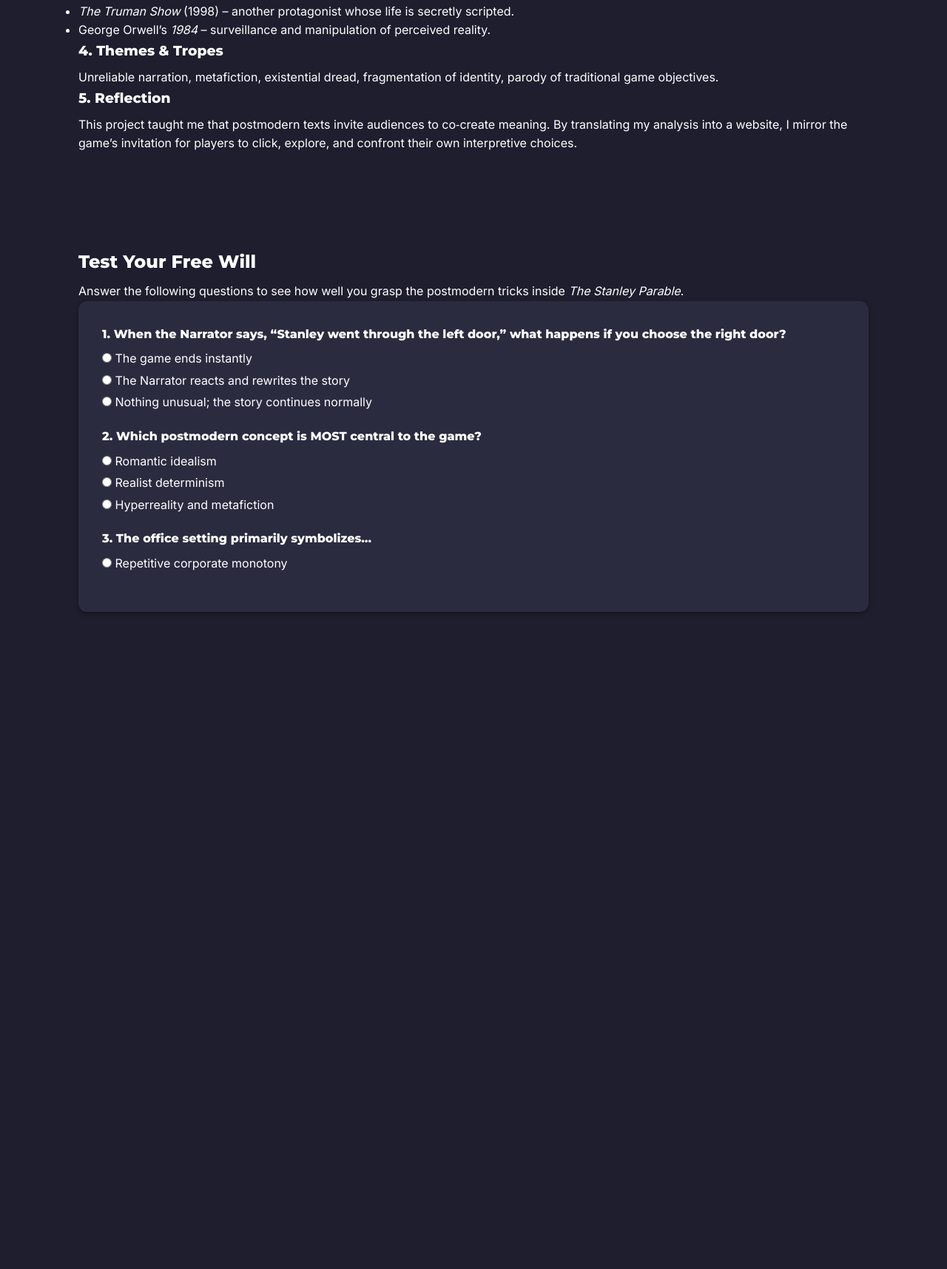
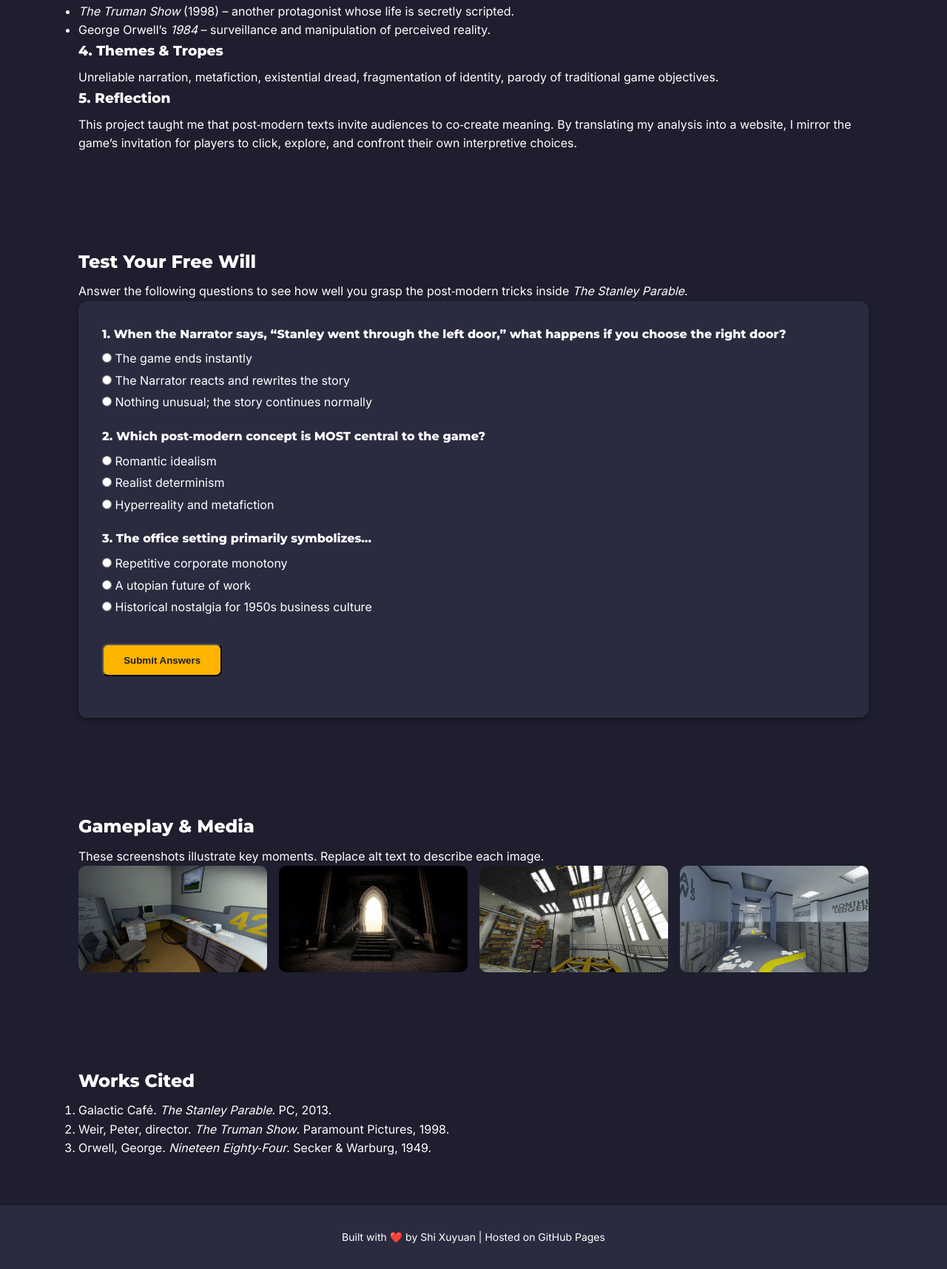
Before and after one commit to T1spar/the-Stanley-parable, a plain HTML site: page index.html in a window 1280 px wide. Shown: the part 2440-4155 px from the top of the page at 74% size. Before the commit the page ends 3331 px from the top, so only its background shows below. Drawn offline with Linux system fonts and the light colour scheme.

Commit message:
Update index.html

```diff
--- a/index.html
+++ b/index.html
@@ -11,13 +11,13 @@
   <link href="https://fonts.googleapis.com/css2?family=Montserrat:wght@400;600;800&family=Inter:wght@300;400;500&display=swap" rel="stylesheet">
 
   <style>
-    :root {
-      --bg-dark: #1e1e2f;
-      --bg-light: #2b2b40;
-      --text-light: #ffffff;
-      --accent: #ffb400;
-      --accent-light: #ffd773;
-      --max-width: 1100px;
+    :root{
+      --bg-dark:#1e1e2f;
+      --bg-light:#2b2b40;
+      --text-light:#ffffff;
+      --accent:#ffb400;
+      --accent-light:#ffd773;
+      --max-width:1100px;
     }
 
     *{box-sizing:border-box;margin:0;padding:0}
@@ -32,13 +32,20 @@
     .nav-links{display:flex;gap:1.25rem;font-weight:600;letter-spacing:.4px}
 
     /* Hero */
-    .hero{position:relative;min-height:100vh;display:flex;align-items:center;justify-content:center;text-align:center;padding:0 1rem;background:url('assets/images/hero.jpg') center/cover no-repeat fixed;color:var(--text-light)}
+    .hero{
+      position:relative;min-height:100vh;display:flex;align-items:center;justify-content:center;
+      text-align:center;padding:0 1rem;background:url('assets/images/hero.jpg') center/cover no-repeat fixed;
+      color:var(--text-light)
+    }
     .hero::before{content:"";position:absolute;inset:0;background:rgba(0,0,0,.6)}
     .hero-content{position:relative;z-index:1;max-width:800px}
     .hero h1{font-size:clamp(2.2rem,6vw,3.5rem);font-weight:800;line-height:1.15}
     .hero h2{font-size:clamp(1.1rem,3vw,1.5rem);font-weight:400;margin-top:.75rem}
     .meta{margin-top:1.25rem;font-size:.9rem;opacity:.8;letter-spacing:.5px}
-    .btn{background:var(--accent);color:var(--bg-dark);padding:.8rem 1.7rem;border-radius:8px;font-weight:700;transition:background .2s ease;display:inline-block;margin-top:2rem}
+    .btn{
+      background:var(--accent);color:var(--bg-dark);padding:.8rem 1.7rem;border-radius:8px;font-weight:700;
+      transition:background .2s ease;display:inline-block;margin-top:2rem
+    }
     .btn:hover{background:var(--accent-light)}
 
     /* Sections */
@@ -76,7 +83,7 @@
     </nav>
   </header>
 
-  <!-- Hero -->
+  <!-- 1. Hero / Home -->
   <section id="home" class="hero">
     <div class="hero-content">
       <h1>The Illusion of Choice</h1>
@@ -86,7 +93,7 @@
     </div>
   </section>
 
-  <!-- Introduction -->
+  <!-- 2. Introduction -->
   <section id="intro">
     <h2>What Is <em>The Stanley Parable</em>?</h2>
     <p><em>The Stanley Parable</em> is a 2013 first‑person “walking simulator” developed by Galactic Café. Walking simulators are narrative‑driven games that focus on exploration and story rather than combat or complex mechanics. Players move through environments, uncovering plot details at their own pace.</p>
@@ -97,16 +104,17 @@
     <h3>Choice Structure</h3>
     <p>Despite dozens of possible endings, the game reveals that every path was pre‑written. Your apparent freedom is part of the design, challenging the player to question whether choice in games (and life) is real or illusory.</p>
 
+    <!-- Intro image (upload your own file or change filename) -->
     <img src="assets/images/map_choice.jpg" alt="Flowchart of narrative choices in The Stanley Parable" class="intro-img">
     <p class="caption">A fan‑made map visualising most decision paths in the game.</p>
   </section>
 
-  <!-- Analysis -->
+  <!-- 3. Analysis -->
   <section id="analysis">
     <h2>Critical Analysis</h2>
 
     <h3>1. Postmodern Lens</h3>
-    <p><strong>Breaking the Fourth Wall & Hyperreality:</strong> The Narrator addresses the player directly, making the game aware of its own fictionality. This self‑reference forces players to question the boundaries between the game world and their reality.</p>
+    <p><strong>Breaking the Fourth Wall & Hyperreality:</strong> The Narrator addresses the player directly, making the game aware of its own fictionality. This self‑reference forces players to question the boundaries between the game world and their reality.</p>
     <p><strong>Illusion of Free Will:</strong> No matter which hallway the player chooses, the game has already scripted the outcomes. The sense of agency is exposed as theatrical—echoing postmodern skepticism toward grand narratives of autonomy.</p>
 
     <h3>2. Societal Context</h3>
@@ -118,19 +126,20 @@
       <li>George Orwell’s <em>1984</em> – surveillance and manipulation of perceived reality.</li>
     </ul>
 
-    <h3>4. Themes & Tropes</h3>
+    <h3>4. Themes & Tropes</h3>
     <p>Unreliable narration, metafiction, existential dread, fragmentation of identity, parody of traditional game objectives.</p>
 
     <h3>5. Reflection</h3>
-    <p>This project taught me that postmodern texts invite audiences to co‑create meaning. By translating my analysis into a website, I mirror the game’s invitation for players to click, explore, and confront their own interpretive choices.</p>
+    <p>This project taught me that post‑modern texts invite audiences to co‑create meaning. By translating my analysis into a website, I mirror the game’s invitation for players to click, explore, and confront their own interpretive choices.</p>
   </section>
 
-  <!-- Quiz -->
+  <!-- 4. Quiz -->
   <section id="quiz-section">
     <h2>Test Your Free Will</h2>
-    <p>Answer the following questions to see how well you grasp the postmodern tricks inside <em>The Stanley Parable</em>.</p>
+    <p>Answer the following questions to see how well you grasp the post‑modern tricks inside <em>The Stanley Parable</em>.</p>
 
     <div id="quiz">
+      <!-- Question 1 -->
       <div class="question" data-answer="b">
         <h4>1. When the Narrator says, “Stanley went through the left door,” what happens if you choose the right door?</h4>
         <div class="answers">
@@ -140,8 +149,9 @@
         </div>
       </div>
 
+      <!-- Question 2 -->
       <div class="question" data-answer="c">
-        <h4>2. Which postmodern concept is MOST central to the game?</h4>
+        <h4>2. Which post‑modern concept is MOST central to the game?</h4>
         <div class="answers">
           <label><input type="radio" name="q2" value="a" /> Romantic idealism</label>
           <label><input type="radio" name="q2" value="b" /> Realist determinism</label>
@@ -149,8 +159,69 @@
         </div>
       </div>
 
+      <!-- Question 3 -->
       <div class="question" data-answer="a">
         <h4>3. The office setting primarily symbolizes…</h4>
         <div class="answers">
           <label><input type="radio" name="q3" value="a" /> Repetitive corporate monotony</label>
-          <label><input type="radio" name="q3" value
+          <label><input type="radio" name="q3" value="b" /> A utopian future of work</label>
+          <label><input type="radio" name="q3" value="c" /> Historical nostalgia for 1950s business culture</label>
+        </div>
+      </div>
+
+      <button id="submit-quiz" class="btn" style="margin-top:1rem;">Submit Answers</button>
+      <div id="quiz-result"></div>
+    </div>
+  </section>
+
+  <!-- 5. Media -->
+  <section id="media">
+    <h2>Gameplay & Media</h2>
+    <p>These screenshots illustrate key moments. Replace alt text to describe each image.</p>
+
+    <div class="gallery">
+      <img src="assets/images/1.jpg" alt="Gameplay screenshot 1" />
+      <img src="assets/images/2.jpg" alt="Gameplay screenshot 2" />
+      <img src="assets/images/3.jpg" alt="Gameplay screenshot 3" />
+      <img src="assets/images/4.jpg" alt="Gameplay screenshot 4" />
+    </div>
+  </section>
+
+  <!-- 6. Works Cited -->
+  <section id="works">
+    <h2>Works Cited</h2>
+    <ol>
+      <li>Galactic Café. <em>The Stanley Parable</em>. PC, 2013.</li>
+      <li>Weir, Peter, director. <em>The Truman Show</em>. Paramount Pictures, 1998.</li>
+      <li>Orwell, George. <em>Nineteen Eighty‑Four</em>. Secker & Warburg, 1949.</li>
+      <!-- Add any additional academic or media sources below -->
+    </ol>
+  </section>
+
+  <footer>
+    Built with ❤️ by Shi Xuyuan | Hosted on GitHub Pages
+  </footer>
+
+  <!-- Quiz JavaScript -->
+  <script>
+    // Simple quiz logic
+    const submitBtn = document.getElementById('submit-quiz');
+    const resultDiv  = document.getElementById('quiz-result');
+
+    submitBtn.addEventListener('click', () => {
+      let score = 0;
+      const questions = document.querySelectorAll('#quiz .question');
+      questions.forEach(q => {
+        const correct  = q.dataset.answer;
+        const selected = q.querySelector('input:checked');
+        if (selected && selected.value === correct) score++;
+      });
+      resultDiv.textContent =
+        `You scored ${score} / ${questions.length}. ` +
+        (score === questions.length
+          ? 'Excellent!'
+          : 'Try again to reach full enlightenment.');
+    });
+  </script>
+</body>
+</html>
```
